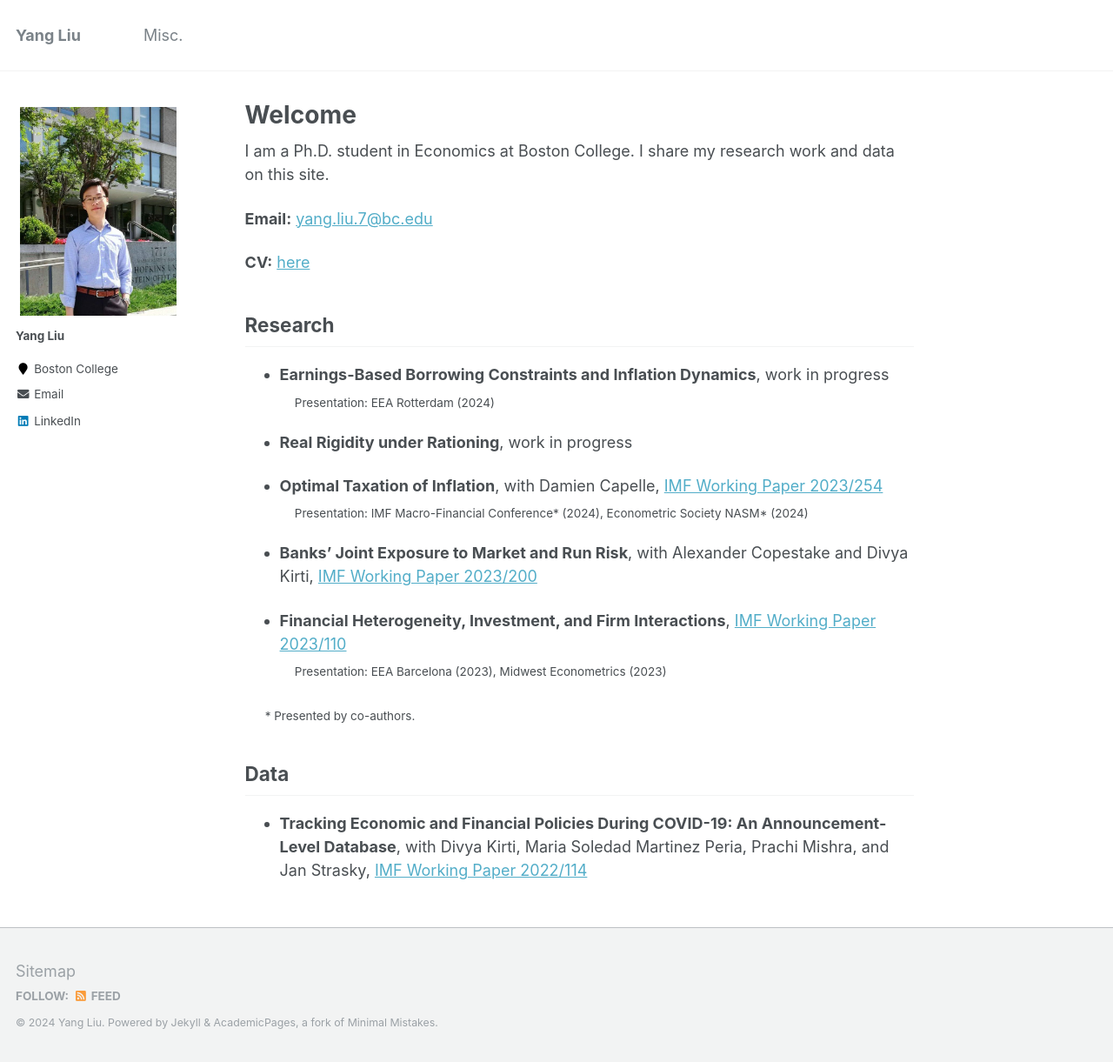
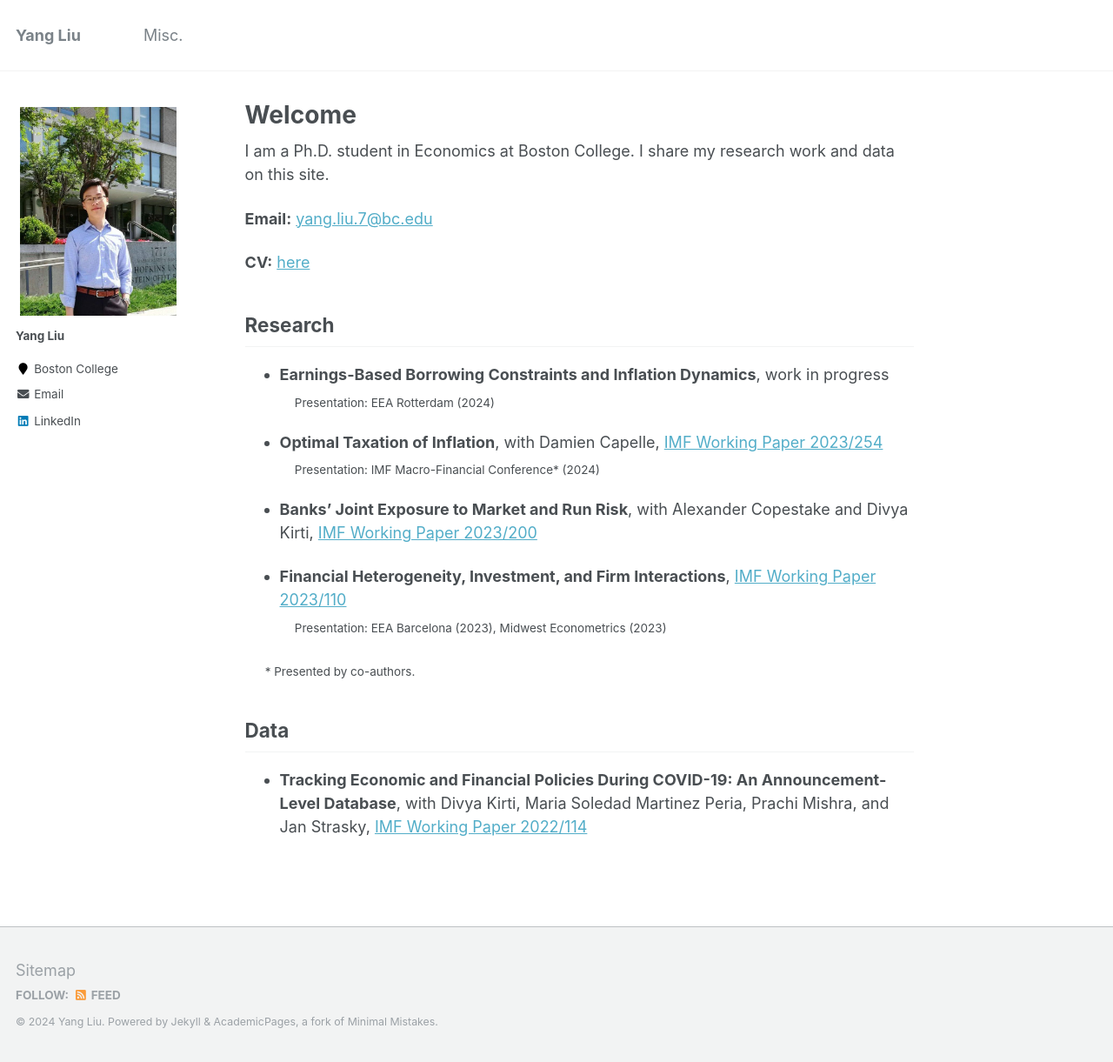
Before and after one commit to yangliu-95/yangliu-95.github.io, a Jekyll site: the page built from _pages/home.md, in a window 1280 px wide and 1221 px high. Shown: the whole window at 87% size. Built offline with Jekyll 4.4.1, drawn with Linux system fonts in a browser that asks for light colours.

Commit message:
Update home.md

```diff
--- a/_pages/home.md
+++ b/_pages/home.md
@@ -19,10 +19,8 @@ I am a Ph.D. student in Economics at Boston College. I share my research work an
 * **Earnings-Based Borrowing Constraints and Inflation Dynamics**,  work in progress  <br>
 <sub> &emsp;  Presentation: EEA Rotterdam (2024) <sub>
 
-* **Real Rigidity under Rationing**,  work in progress
-
 * **Optimal Taxation of Inflation**, with Damien Capelle,  [IMF Working Paper 2023/254](https://www.imf.org/en/Publications/WP/Issues/2023/12/08/Optimal-Taxation-of-Inflation-542215)  <br>
-<sub> &emsp;  Presentation: IMF Macro-Financial Conference* (2024), Econometric Society NASM* (2024) <sub>
+<sub> &emsp;  Presentation: IMF Macro-Financial Conference* (2024) <sub>
 
 * **Banks’ Joint Exposure to Market and Run Risk**, with Alexander Copestake and Divya Kirti,  [IMF Working Paper 2023/200](https://www.imf.org/en/Publications/WP/Issues/2023/09/23/Banks-Joint-Exposure-to-Market-and-Run-Risk-539390)
 
```
